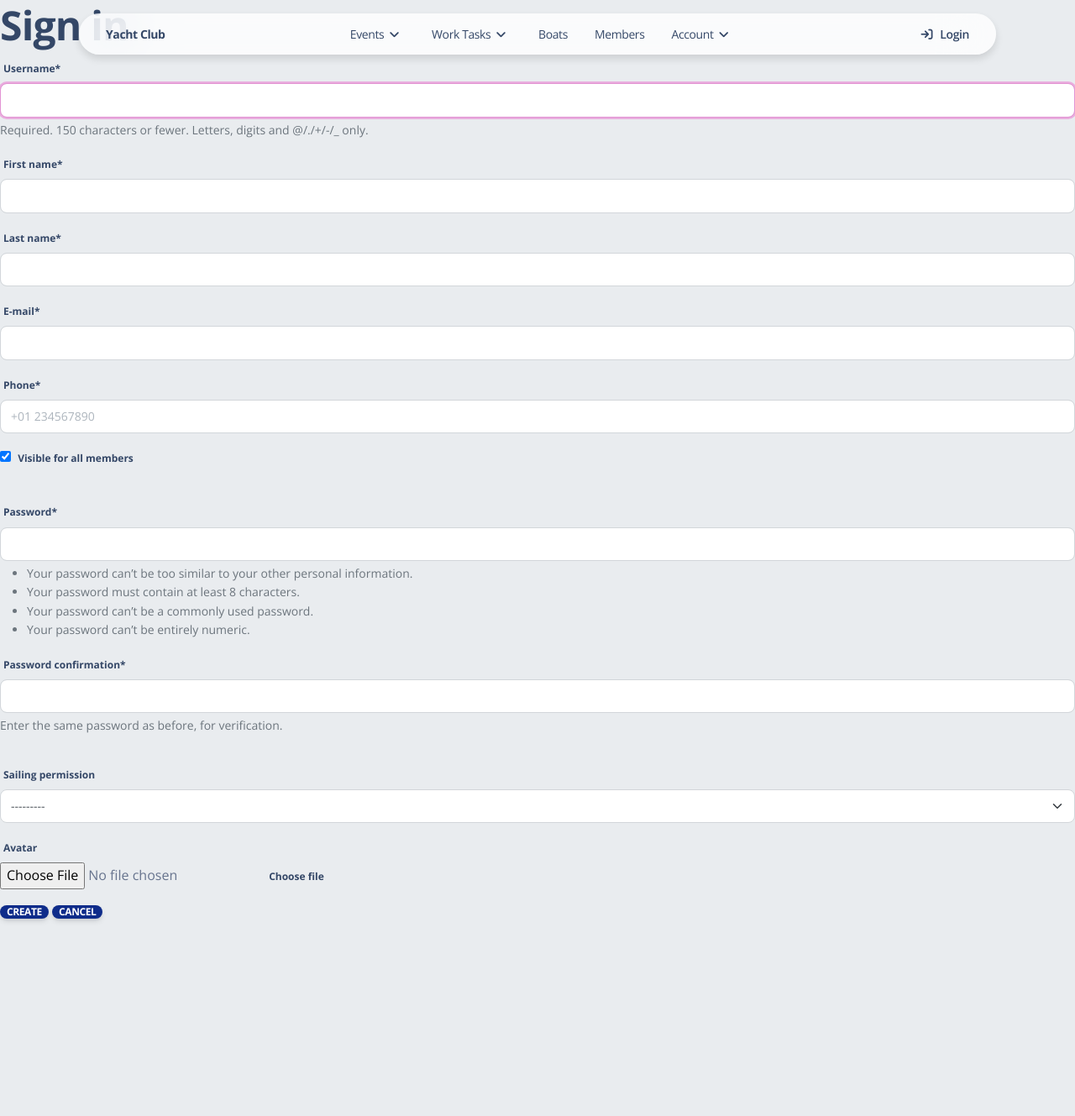
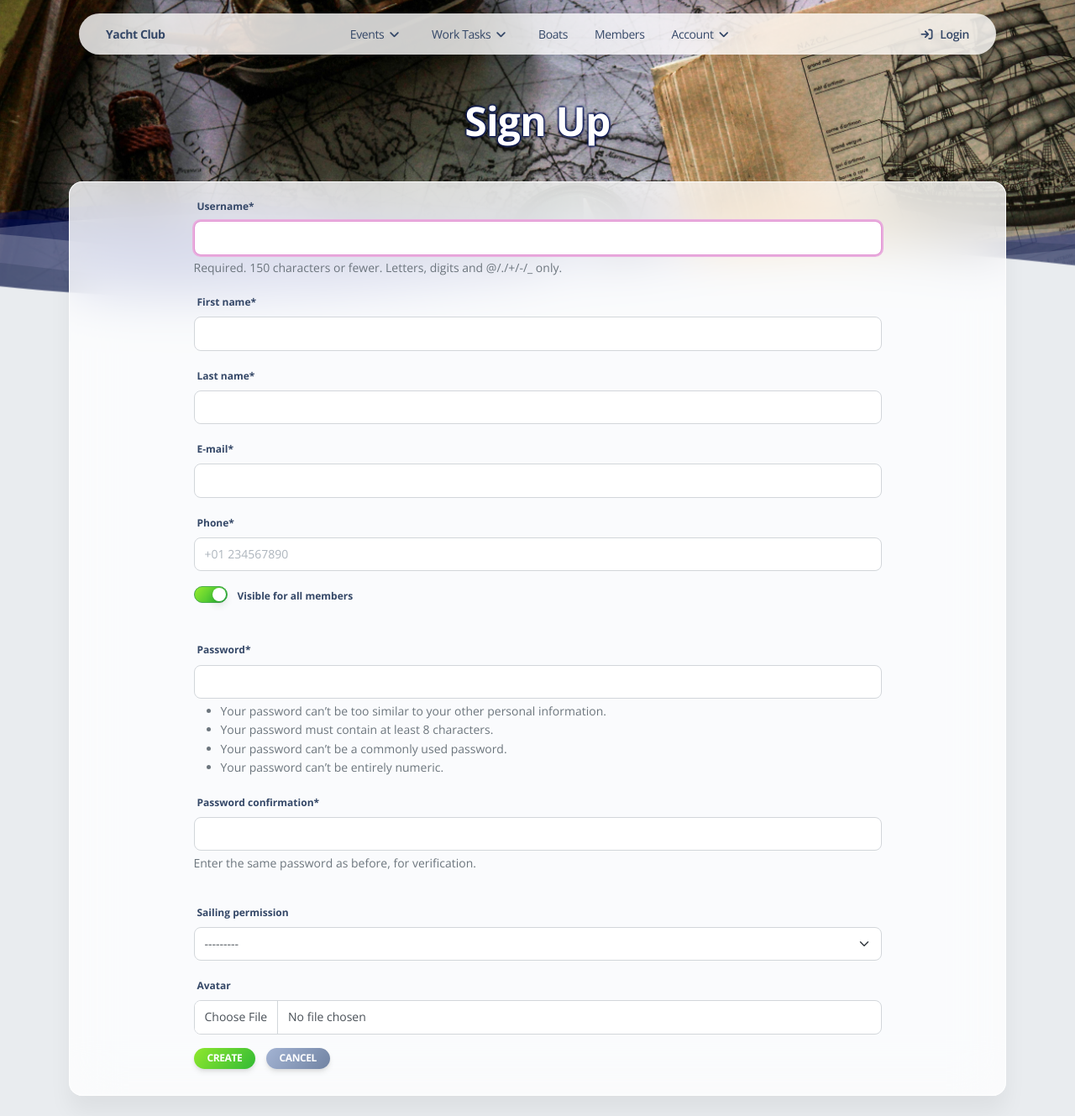
Before and after one commit to wojthecode/yacht-club, a Django app: page /members/create/ in a window 1280 px wide. Shown: the whole page at 84% size. Before the commit the page ends 1098 px from the top, so only its background shows below. Run offline with Django 5.2, Linux system fonts and the light colour scheme; data that the repository does not hold is empty; some libraries are stand-ins or nearby versions.

Commit message:
Refactor member_form.html to soft-ui-design, update form structure and styles, enhance avatar handling

```diff
--- a/templates/club/member_form.html
+++ b/templates/club/member_form.html
@@ -1,9 +1,8 @@
-{% extends "base.html" %}
+{% extends "bases/base_form.html" %}
 {% load crispy_forms_filters %}
 
-{% block content %}
 
-  <h1>
+{% block form_title %}
     {% if user.is_authenticated %}
       {% if user.pk == member.pk %}
         Update profile
@@ -11,9 +10,11 @@
         {{ member|yesno:"Edit member profile,Create User"}}
       {% endif %}
     {% else %}
-      Sign in
+      Sign Up
     {% endif %}
-  </h1>
+{% endblock form_title%}
+
+{% block form %}
 
   <form action=""
         method="post"
@@ -35,9 +36,9 @@
       {% else %}
         {% if field.name == "phone_visibility" %}
 
-          <div class="custom-control custom-switch mb-3">
+          <div class="form-check form-switch">
             <input type="checkbox"
-                    class="custom-control-input"
+              class="form-check-input"
               id="{{ form.phone_visibility.id_for_label }}"
               name="{{ form.phone_visibility.name }}"
               {% if form.phone_visibility.value %}checked{% endif %}>
@@ -56,58 +57,64 @@
             </label>
 
             {% if object.avatar %}
-          <div>
-            Currently: <a href="{{ member.avatar.url }}">{{ member.avatar.url|slice:"15:" }}</a>
-            <input type="checkbox" name="image-clear" id="image-clear_id">
-            <label for="image-clear_id">Clear</label><br>
-            Change:
+              <div class="ps-1">
+                <p class="m-0">Currently:</p>
+                <a href="{{ member.avatar.url }}" class="d-inline-block my-2">
+                  {{ member.avatar.url|slice:"15:" }}
+                </a> &nbsp;
+                <div class="form-check pb-2 d-inline-block clear-image">
+                  <input type="checkbox"
+                    class="form-check-input"
+                    id="image-clear_id"
+                    name="image-clear">
+                  <label for="image-clear_id">Clear image</label>
+                </div>
+                <p>Change:</p>
               </div>
             {% endif %}
 
             <div class="custom-file">
               <input type="file"
                     name="{{ form.avatar.name }}"
-                    class="custom-file-input clearablefileinput"
+                    class="form-control clearablefileinput"
                     accept="image/*"
                     id="{{ form.avatar.id_for_label }}">
-              <label class="custom-file-label"
-                    for="{{ form.avatar.id_for_label }}"
-                    id="id_filename">Choose file</label>
-            </div>
             </div>
 
+          </div>
         {% endif %}
+
       {% endif %}
     {% endfor %}
 
-    <div class="member_form__buttons">
-      <div>
+    <div class="d-flex flex-wrap">
+      <div class="w-100 w-sm-50">
 
         <button type="submit"
                 value="submit"
-                class="btn btn-primary rounded-pill px-2 py-0">
+                class="btn bg-gradient-success rounded-pill px-3 py-1 me-2">
           {{ object|yesno:"Update,Create"}}
         </button>
         <button type="button"
                 onclick="history.back()"
-                class="btn btn-primary rounded-pill px-2 py-0">
+                class="btn bg-gradient-secondary rounded-pill px-3 py-1">
           Cancel
         </button>
 
       </div>
-      <div>
+      <div class="d-flex justify-content-start justify-content-sm-end w-100 w-sm-50">
 
+        {% if member == user %}
+          <a href="{% url 'club:profile-delete' %}"
+            class="btn bg-gradient-danger rounded-pill px-3 py-1">
+            Delete account
+          </a>
+        {% else %}
           {% if member %}
-          {% if user.role.management_rights %}
-
-            <a href="{% url 'club:reset-password' pk=member.id %}" class="edit_profile btn btn-warning rounded-pill px-2 py-0">Reset password</a>
-
-            <a href="{% url 'club:member-delete' pk=member.id %}" class="edit_profile btn btn-danger rounded-pill px-2 py-0">Delete profile</a>
-
-          {% else %}
-            <a href="{% url 'password_change' %}" class="edit_profile btn btn-warning rounded-pill px-2 py-0">Change password</a>
-            <a href="{% url 'club:profile-delete' %}" class="edit_profile btn btn-danger rounded-pill px-2 py-0">Delete profile</a>
-
+            <a href="{% url 'club:member-delete' pk=member.id %}"
+              class="btn bg-gradient-danger rounded-pill px-3 py-1">
+              Delete account
+            </a>
           {% endif %}
         {% endif %}
 
@@ -120,5 +127,4 @@
     {% load static %}
     <script src="{% static 'scripts/member_form.js' %}"></script>
 
-
-{% endblock %}
+{% endblock form %}
```
Lines whose indentation alone changed are shown as unchanged.
